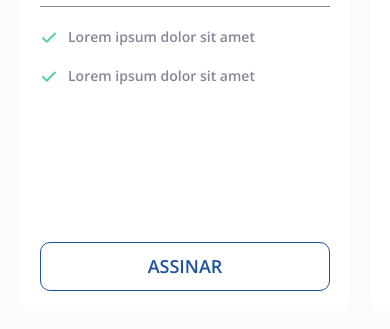
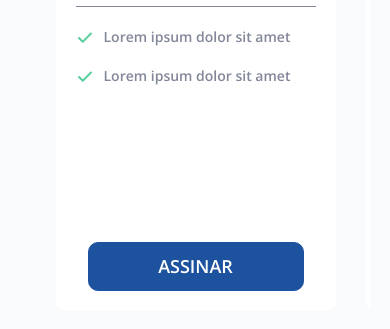
Before and after one commit to LuccasAls/PricingTable, a plain HTML site: page index.html in a window 390 px wide. Shown: the part 491-820 px from the top of the page. Drawn offline with nearby package versions, Linux system fonts and the light colour scheme.

Commit message:
Estilização css

```diff
--- a/style.css
+++ b/style.css
@@ -6,6 +6,8 @@
     border: 0;
     box-sizing: border-box;
     font-family: 'Open Sans', sans-serif;
+
+
 }
 :root {
     --yellow: #ffcc29;
@@ -18,6 +20,7 @@ body {
     width: 100%;
     height: 100vh;
     background: var(--page-background);
+
 }
 header.header {
     height: 50%;
@@ -46,7 +49,7 @@ header.header p {
 main {
     display: flex;
     justify-content: center;
-    gap: 20px;
+    gap: 30px;
     position: relative;
     top: -15vh;
 
@@ -59,6 +62,7 @@ main section.card {
     flex-direction: column;
     border-radius: 10px;
     max-width:  100%;
+    max-height: 60vh;
     margin-bottom: 10rem;
 
 }
@@ -87,10 +91,6 @@ section.card div.container-card {
     height: 450px;
 }
 
-section.basic-card {
-    position: relative;
-    top: -10px;
-}
 
 
 .popular {
@@ -160,14 +160,30 @@ button {
     margin-top: auto;
     border: 1px solid #1D539E;
     border-radius: 10px;
-    background: white;
+
     text-transform: uppercase;
-    color: var(--blue);
+    background-color: var(--blue);
+    color: white;
     font-weight: 600;
     font-size: 18px;
+    width: 90%;
+    margin-left:auto;
+    margin-right: auto;
+    transition: 0.5s ease-in-out;
+
+    cursor: pointer;
+
 }
 
-@media screen and (max-width: 810px) {
+button:hover {
+    transform: scale(110%);
+   background-color: #003175;
+   color: white;
+   letter-spacing: 4px;
+}
+
+
+@media screen and (max-width: 900px) {
 
     header.header {
         width: 100%;
@@ -182,25 +198,33 @@ button {
 
     }
     main section.card {
-       min-width: 330px;
-       height: 60vh;
+       /* min-width: 300px; */
+       max-width: 85%;
+       min-height: 45vh;
+       scroll-snap-align: center;
+       flex: 0 0 80%;
+
     }
 
     main {
         justify-content: start;
+        margin-right: 20px;
         margin-left: 20px;
-
         overflow-x: scroll;
-        overflow-y: visible;
+        scroll-snap-type: x mandatory;
+        scroll-padding: 10%;
 
     }
     section.basic-card {
         position: relative;
+
         top: 0px;
     }
-    main section:nth-child(3){
-        margin-right: 20px;
-    }
 
-
+   main section:nth-child(1) {
+    margin-left: 15%;
+   }
+   main section:nth-child(3) {
+    margin-right: 15%;
+   }
 }
```
Also changed, not shown: index.html (+3 -1 lines).
